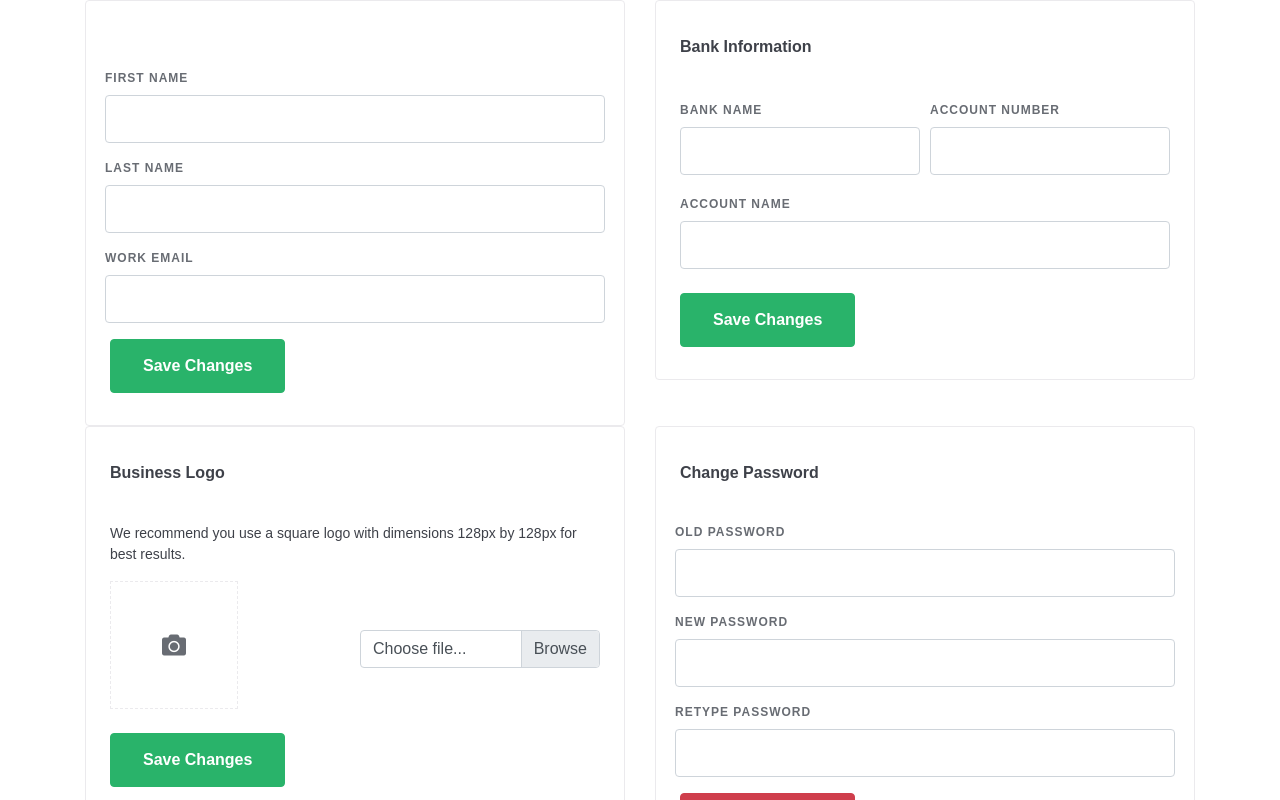
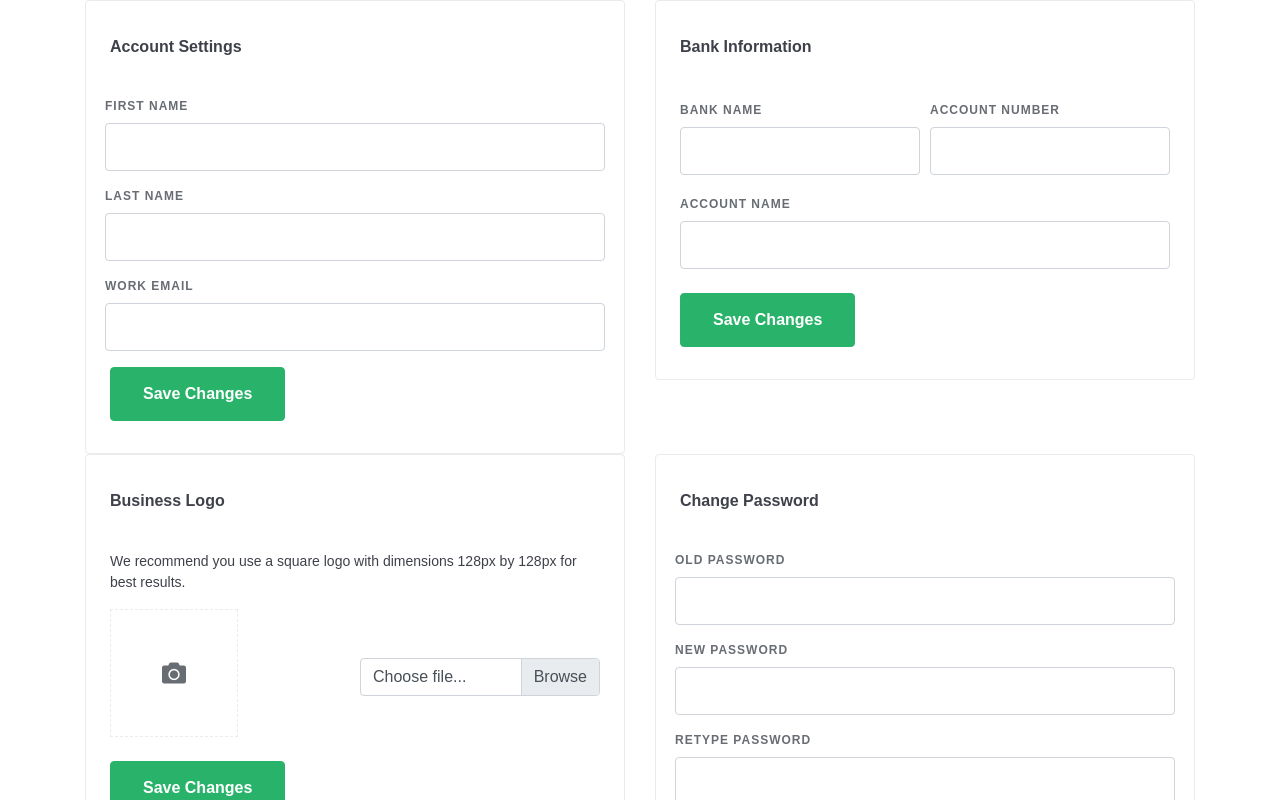
Before and after one commit to Igho-Godwin/vue-app, a Vue app: page /all-cards in a window 1280 px wide. Shown: the top 800 px of the page. Built offline with nearby package versions, Linux system fonts and the light colour scheme; a web font is replaced by a local one.

Commit message:
card header slot added

```diff
--- a/src/components/settings/AccountSettings.vue
+++ b/src/components/settings/AccountSettings.vue
@@ -1,6 +1,9 @@
 <template>
   <div>
-    <Card header="Account Settings">
+    <Card>
+      <div slot="card-header">
+        <h3>Account Settings</h3>
+      </div>
       <div slot="card-body">
         <form>
           <div class="form-row mb-3">
```
